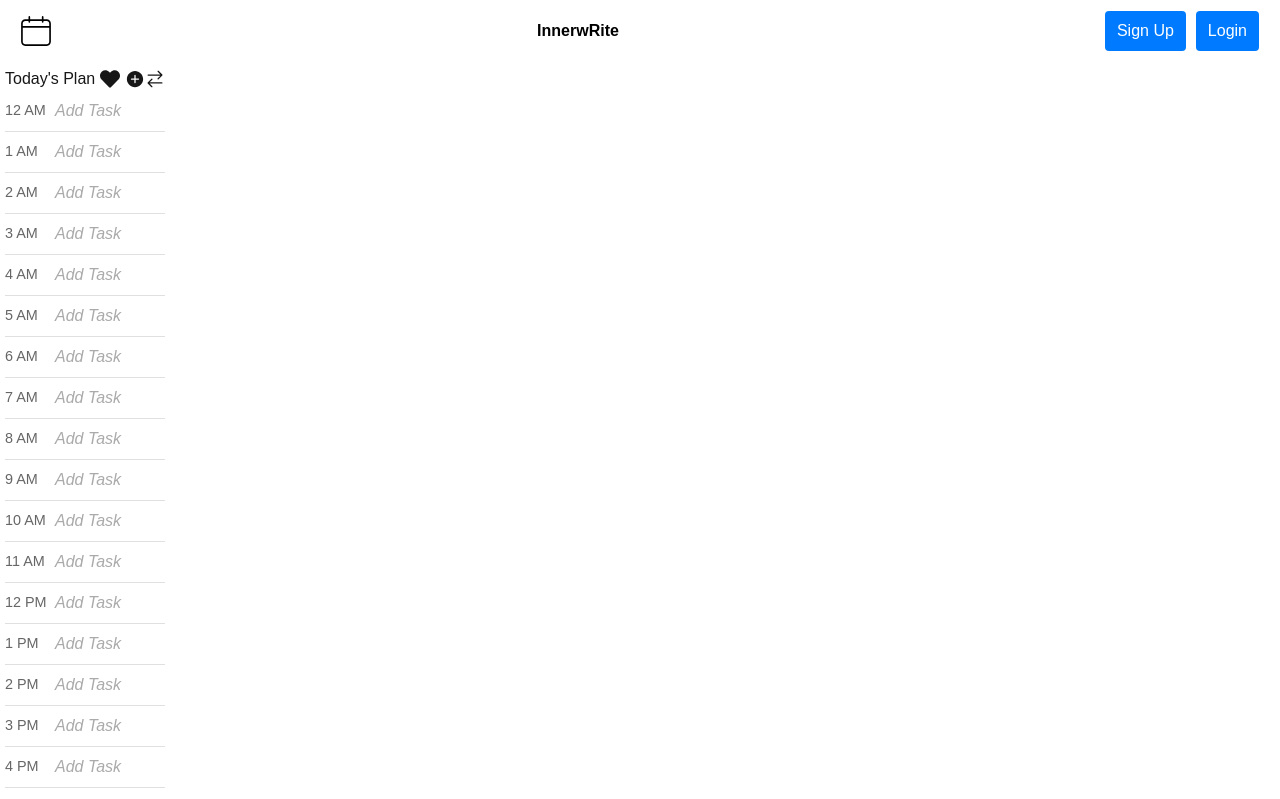
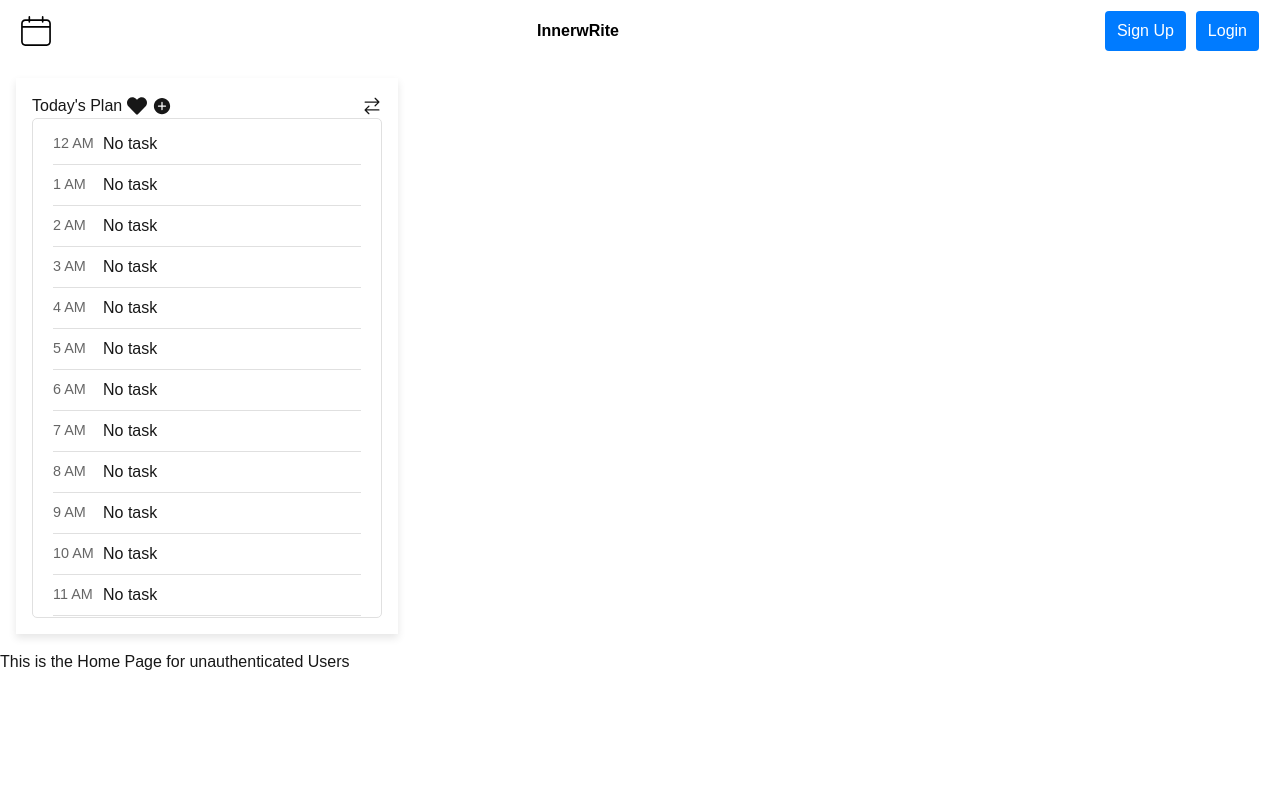
Before and after one commit to mpn64894/inner-write, a Next.js app: page /home in a window 1280 px wide. Shown: the top 799 px of the page. Built offline with nearby package versions, Linux system fonts and the light colour scheme.

Commit message:
finished today play styling

```diff
--- a/components/TimeSlot.module.css
+++ b/components/TimeSlot.module.css
@@ -1,9 +1,10 @@
+/* src/components/TimeSlot.module.css */
+
 .timeSlot {
     display: flex;
     align-items: center;
     padding: 8px 0;
     border-bottom: 1px solid #e0e0e0;
-    cursor: pointer;
   }
 
   .time {
@@ -12,7 +13,8 @@
     color: #666;
   }
 
-  .placeholder {
-    color: #aaa;
-    font-style: italic;
+  .addIcon {
+    cursor: pointer;
+    color: #4caf50; /* Green color for add icon */
+    margin-left: 8px;
   }
--- a/components/TimeSlot.tsx
+++ b/components/TimeSlot.tsx
@@ -6,16 +6,19 @@
 interface TimeSlotProps {
   time: string;
   task?: string;
-  onHourClick: () => void;
 }
 
-const TimeSlot: React.FC<TimeSlotProps> = ({ time, task, onHourClick }) => {
-  return (
-    <div className={styles.timeSlot} onClick={onHourClick}>
-      <span className={styles.time}>{time}</span>
-      {task ? <TodaysPlanTask text={task} /> : <span className={styles.placeholder}>Add Task</span>}
-    </div>
-  );
-};
+const TimeSlot: React.FC<TimeSlotProps> = ({ time, task }) => {
+    return (
+      <div className={styles.timeSlot}>
+        <span className={styles.time}>{time}</span>
+        {task ? (
+          <TodaysPlanTask text={task} />
+        ) : (
+          <span className={styles.noTask}>No task</span> // no task or message
+        )}
+      </div>
+    );
+  };
 
 export default TimeSlot;
--- a/components/TodayPlan.module.css
+++ b/components/TodayPlan.module.css
@@ -1,7 +1,12 @@
 .todayPlan
 {
-    max-width: fit-content;
-    padding: 5px;
+    width: fit-content;
+    margin: 1rem;
+    padding: 1rem;
+    /* background-color: #f9f9f9;  */
+    box-shadow: 0 4px 8px rgba(0, 0, 0, 0.1);
+    overflow: auto;
+    position: relative;
 }
 
 .topPart
@@ -18,7 +23,68 @@
     gap: 5px
 }
 
-.switchButton:hover
+.popup {
+    position: fixed;
+    top: 50%;
+    left: 50%;
+    transform: translate(-50%, -50%);
+    padding: 20px;
+    background-color: #fff;
+    box-shadow: 0 4px 8px rgba(0, 0, 0, 0.2);
+    border-radius: 8px;
+    width: 300px;
+    z-index: 1000;
+}
+
+.popup h2 {
+    margin-top: 0;
+}
+
+.popup label {
+    display: block;
+    margin-top: 10px;
+}
+
+.popup input, .popup select {
+    width: 100%;
+    padding: 8px;
+    margin-top: 5px;
+    margin-bottom: 10px;
+    border: 1px solid #ddd;
+    border-radius: 4px;
+}
+
+.popup button {
+    padding: 8px 12px;
+    margin-right: 8px;
+    background-color: #4caf50;
+    color: white;
+    border: none;
+    border-radius: 4px;
+    cursor: pointer;
+}
+
+.popup button:nth-child(2) {
+    background-color: #f44336;
+}
+
+.addLogo:hover, .switchButton:hover
 {
     cursor: pointer;
 }
+
+.timeline
+{
+    max-height: 500px;
+    padding: 5px 20px;
+    border: 1px solid #e0e0e0;
+    border-radius: 5px;
+    box-sizing: border-box;
+    min-width: 350px;
+    overflow-y: auto;
+    scrollbar-width:thin;
+}
+
+.timeline::-webkit-scrollbar {
+    display: none;
+}
--- a/components/TodayPlan.tsx
+++ b/components/TodayPlan.tsx
@@ -4,6 +4,8 @@
 import { GoArrowSwitch } from 'react-icons/go';
 import { useState } from "react";
 import TimeSlot from "./TimeSlot";
+
+
 
 const hours = [
   "12 AM", "1 AM", "2 AM", "3 AM", "4 AM", "5 AM", "6 AM", "7 AM",
@@ -14,7 +16,7 @@
 function TodayPlan() {
   const [view, setView] = useState(true); // toggle between views
   const [tasks, setTasks] = useState<{ [key: string]: string }>({});
-  const [showInput, setShowInput] = useState(false);
+  const [showPopup, setShowPopup] = useState(false);
   const [selectedHour, setSelectedHour] = useState("");
   const [newTask, setNewTask] = useState("");
 
@@ -22,23 +24,19 @@
     setView(!view);
   };
 
-  const handleAddClick = () => {
-    setShowInput(true); // Show the input field
-  };
-
-  const handleHourSelect = (hour: string) => {
-    setSelectedHour(hour); // Select the hour to add the task for
-    setShowInput(true);
+  const handleAddIconClick = () => {
+    setShowPopup(true); // Open the popup to add a task
   };
 
   const handleAddTask = () => {
-    if (selectedHour && newTask.trim() !== "") {
+    if (newTask.trim() !== "" && selectedHour) {
       setTasks((prevTasks) => ({
         ...prevTasks,
         [selectedHour]: newTask
       }));
       setNewTask("");
-      setShowInput(false);
+      setSelectedHour("");
+      setShowPopup(false);
     }
   };
 
@@ -50,34 +48,53 @@
           <div className={styles.logo}>
             <FaHeart size={20} />
           </div>
-          <div className={styles.logo} onClick={handleAddClick}>
-            <IoIosAddCircle size={20} />
+          {/* Clickable icon to add task */}
+          <div className={styles.addLogo}>
+            <IoIosAddCircle size={20} onClick={handleAddIconClick} />
           </div>
         </div>
         <div onClick={toggleView} className={styles.switchButton}>
           <GoArrowSwitch size={20} />
         </div>
       </div>
+
       <div className={styles.timeline}>
         {hours.map((hour, index) => (
           <TimeSlot
             key={index}
             time={hour}
             task={tasks[hour]}
-            onHourClick={() => handleHourSelect(hour)}
           />
         ))}
       </div>
-      {showInput && (
-        <div className={styles.taskInputModal}>
-          <h2>Add Task for {selectedHour}</h2>
+
+      {/* Popup for adding a task */}
+      {showPopup && (
+        <div className={styles.popup}>
+          <h2>Add Task</h2>
+          <label>Select Hour:</label>
+          <select
+            value={selectedHour}
+            onChange={(e) => setSelectedHour(e.target.value)}
+          >
+            <option value="">Select an hour</option>
+            {hours.map((hour) => (
+              <option key={hour} value={hour}>
+                {hour}
+              </option>
+            ))}
+          </select>
+
+          <label>Task Description:</label>
           <input
             type="text"
             value={newTask}
             onChange={(e) => setNewTask(e.target.value)}
             placeholder="Enter task description"
           />
+
           <button onClick={handleAddTask}>Add Task</button>
+          <button onClick={() => setShowPopup(false)}>Cancel</button>
         </div>
       )}
     </div>
--- a/components/TodaysPlanTask.module.css
+++ b/components/TodaysPlanTask.module.css
@@ -2,11 +2,13 @@
     display: flex;
     align-items: center;
     gap: 15px;
+    text-overflow: ellipsis;
   }
 
   .checkbox {
     width: 16px;
     height: 16px;
+    cursor: pointer;
   }
 
   .completed {
```
